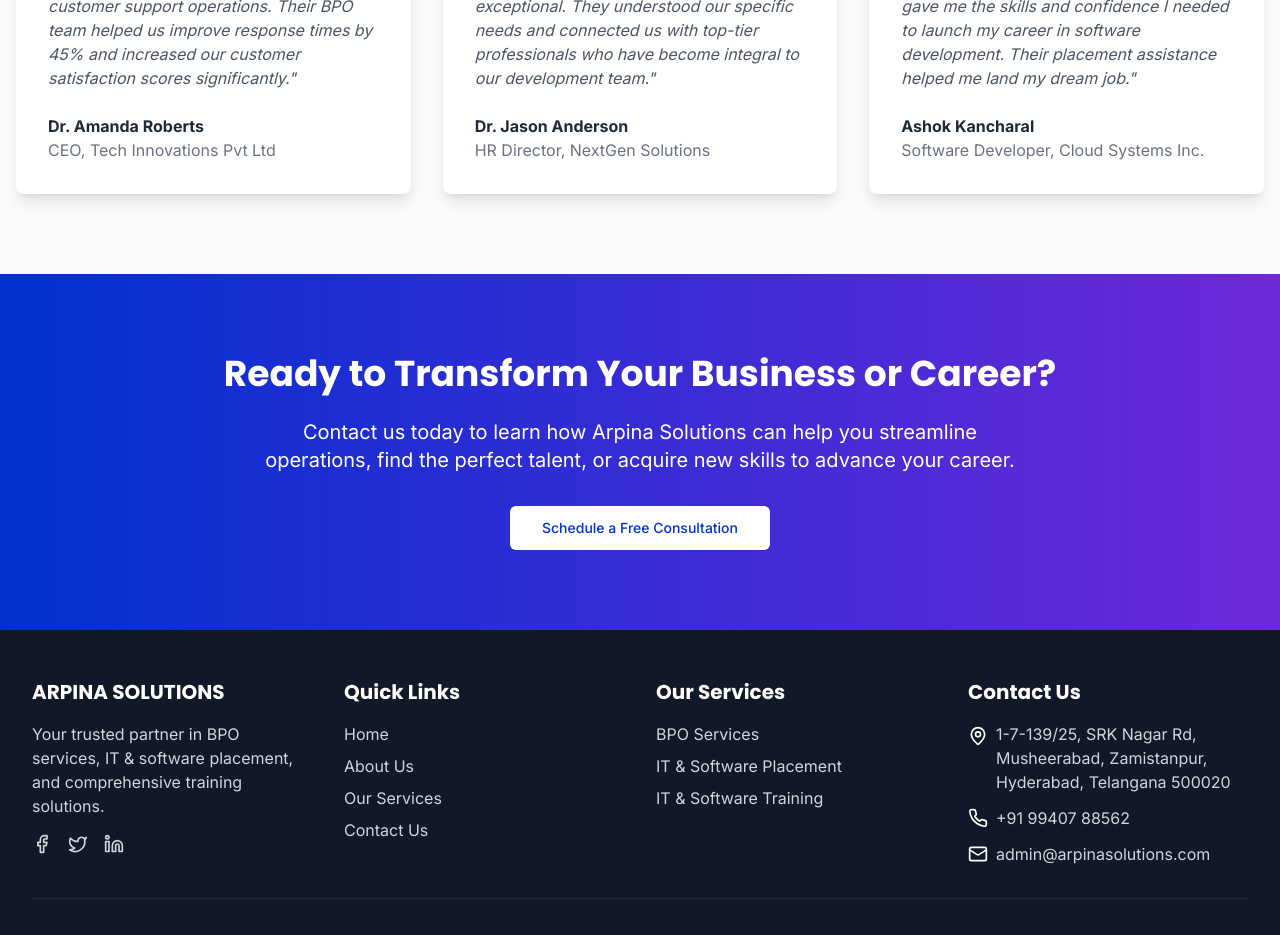
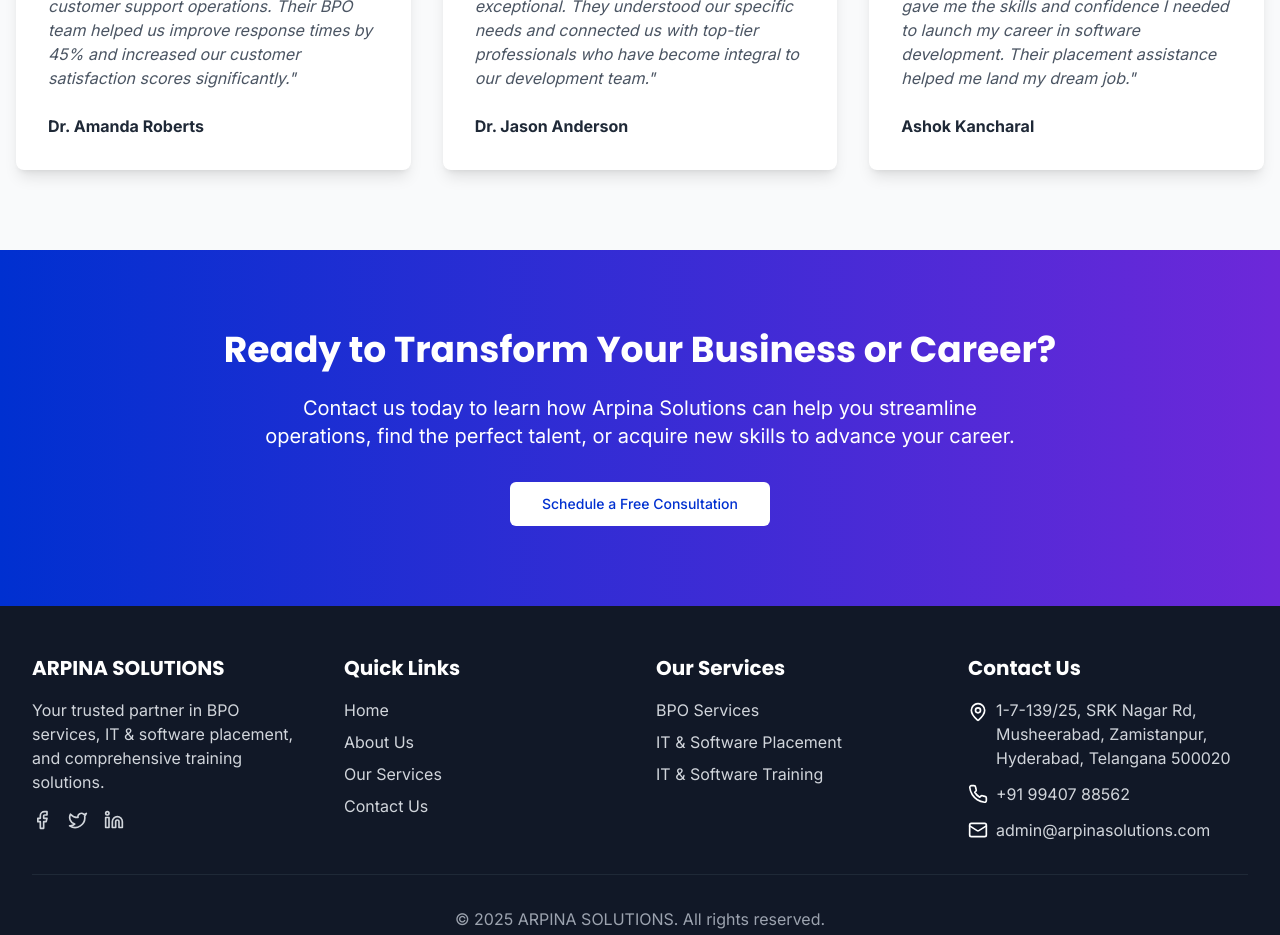
Before and after one commit to Arulkarthik0215/arpina-healthwave, a React (Vite) app: page / in a window 1280 px wide. Shown: the part 2600-3535 px from the top of the page. Built offline with nearby package versions, Linux system fonts and the light colour scheme.

Commit message:
Update testimonials section
Update the testimonials section with new names and remove designations.

```diff
--- a/src/components/home/TestimonialsSection.tsx
+++ b/src/components/home/TestimonialsSection.tsx
@@ -29,7 +29,6 @@ const TestimonialsSection: React.FC = () => {
             </p>
             <div>
               <p className="font-bold text-gray-800">Dr. Amanda Roberts</p>
-              <p className="text-gray-500">CEO, Tech Innovations Pvt Ltd</p>
             </div>
           </div>
 
@@ -49,7 +48,6 @@ const TestimonialsSection: React.FC = () => {
             </p>
             <div>
               <p className="font-bold text-gray-800">Dr. Jason Anderson</p>
-              <p className="text-gray-500">HR Director, NextGen Solutions</p>
             </div>
           </div>
 
@@ -69,7 +67,6 @@ const TestimonialsSection: React.FC = () => {
             </p>
             <div>
               <p className="font-bold text-gray-800">Ashok Kancharal</p>
-              <p className="text-gray-500">Software Developer, Cloud Systems Inc.</p>
             </div>
           </div>
         </div>
```
